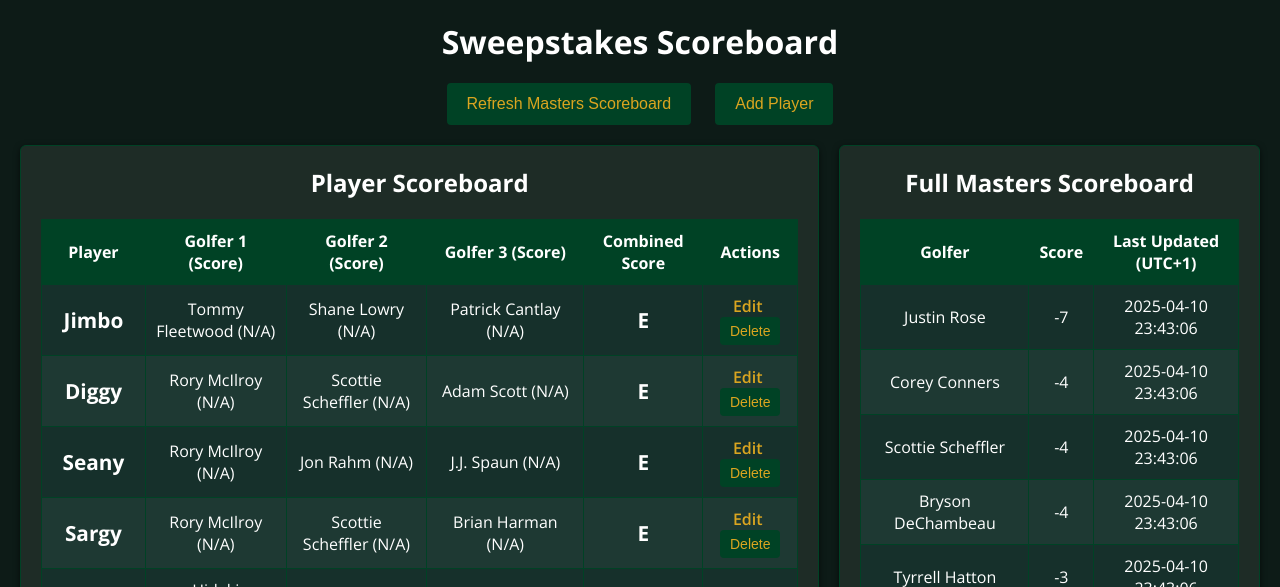
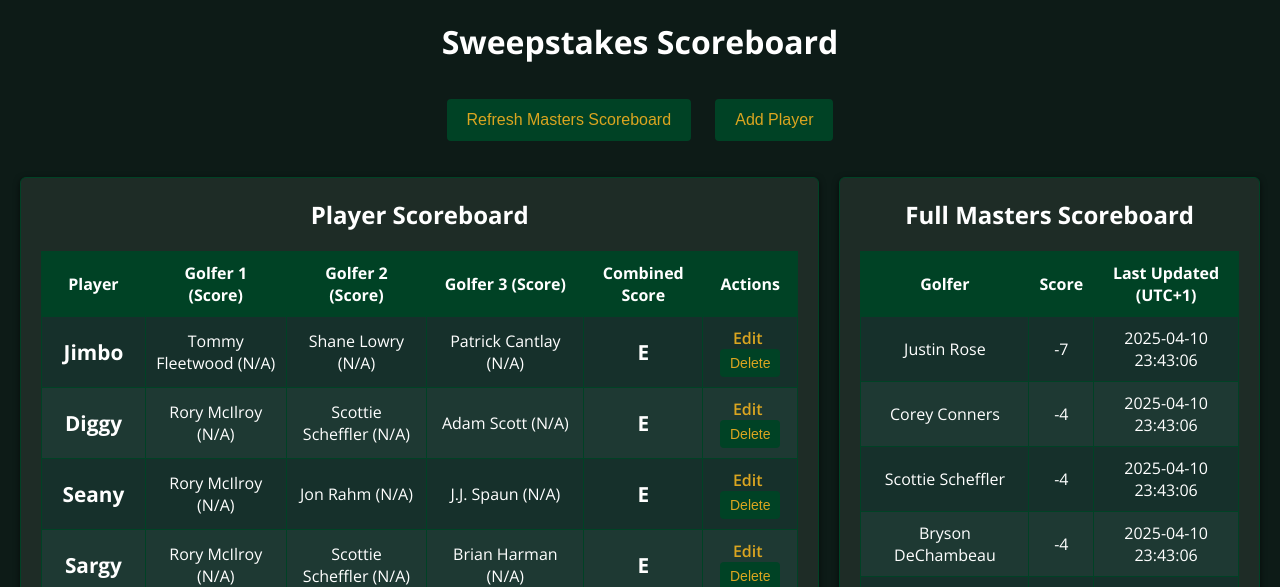
Before and after one commit to Jwmb90/scoreboard, a Flask app: page / in a window 1280 px wide. Shown: the top 587 px of the page. Run offline with Flask 3, Linux system fonts and the light colour scheme; data comes from the database, SQL or seed files in the repository; data that the repository does not hold is empty.

Commit message:
Update index.html

```diff
--- a/templates/index.html
+++ b/templates/index.html
@@ -19,6 +19,7 @@
       background: #0D1B17;
       color: #FFFFFF;
       padding: 20px;
+      width:fit-content;
     }
 
     h1, h2 {
@@ -30,6 +31,7 @@
     .header-buttons {
       text-align: center;
       margin-bottom: 20px;
+      padding:16px;
     }
 
     .header-buttons button {
```
